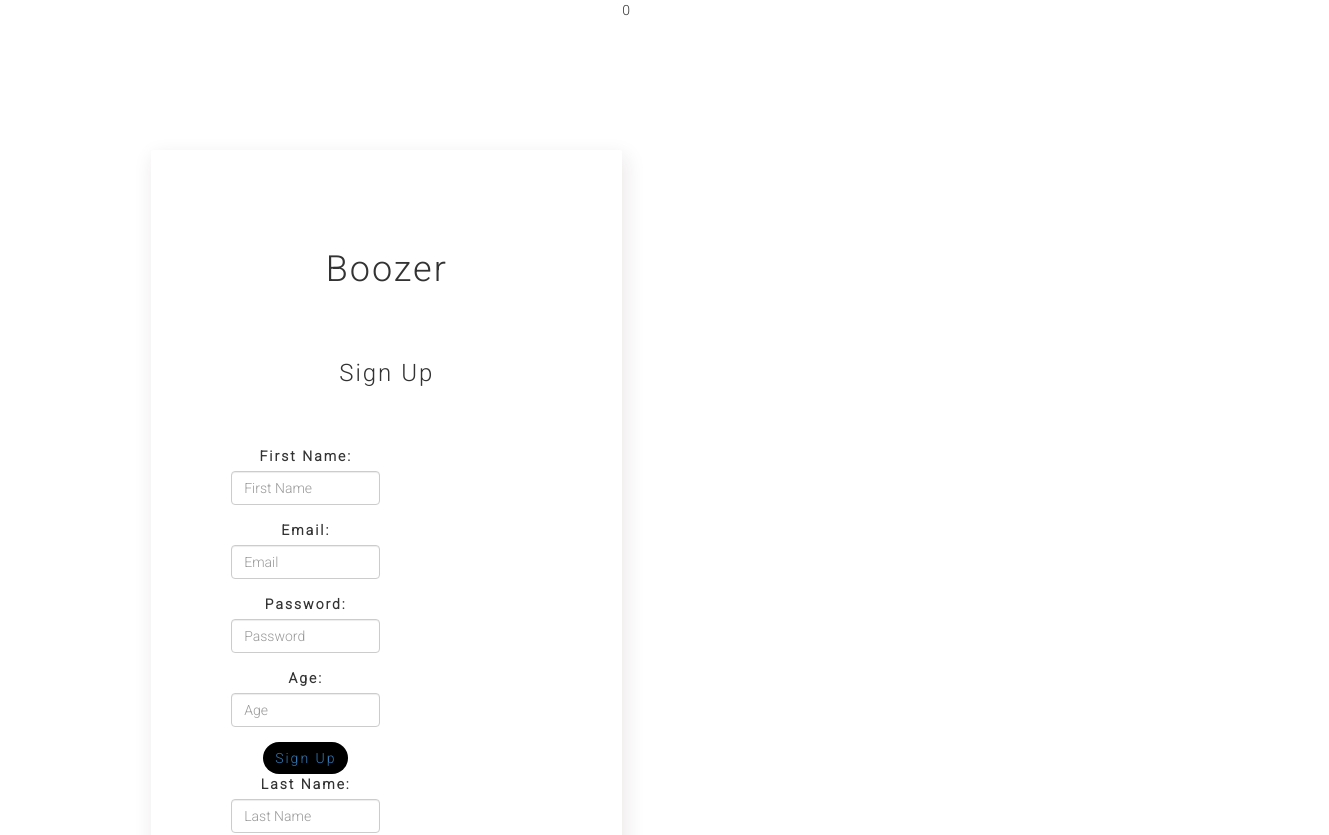
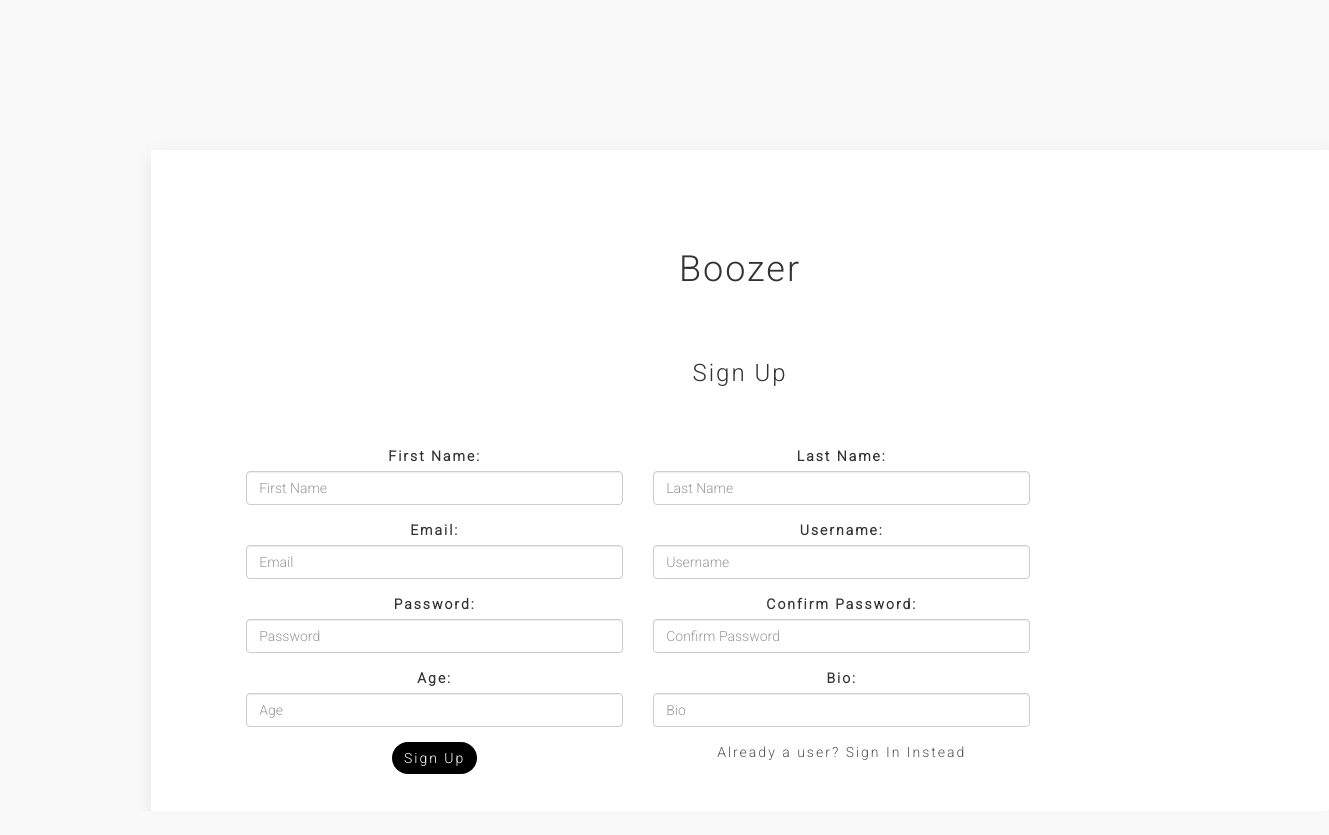
Before and after one commit to silvi180/boozer, a React (Create React App) app: page /signup in a window 1280 px wide. Shown: the top 835 px of the page, 1329 px wide, since content can reach past the window. After the commit the page ends 811 px from the top, so only its background shows below. Built offline with nearby package versions, Linux system fonts and the light colour scheme.

Commit message:
removed show_cocktail route]

```diff
--- a/src/App.js
+++ b/src/App.js
@@ -39,18 +39,18 @@ class App extends React.Component {
       <Router basename="/">
         <div className="container-fluid">
 
-          {!Object.keys(this.state.auth.currentUser).length &&
+          {!Object.keys(this.state.auth.currentUser).length ?
             <React.Fragment>
               <Route exact path="/" render={() =>  <Login handleLogin={this.handleLogin}/>} />
               <Route exact path="/login" render={() =>  <Login handleLogin={this.handleLogin}/>} />
               <Route exact path="/signup" component={SignUp} />
             </React.Fragment>
-          }
-          {Object.keys(this.state.auth.currentUser).length &&
+          : ''}
+          {Object.keys(this.state.auth.currentUser).length ?
             <Container
               logout={this.handleLogout}
               login={this.state.auth.currentUser}/>
-          }
+          : ''}
 
         </div>
       </Router>
--- a/src/Container.js
+++ b/src/Container.js
@@ -272,7 +272,6 @@ class Container extends Component {
             <Route exact path="/search" render={routerProps => {
                  return(
                    <div className="container-fluid content">
-                     <div>
                        <div className="navbar-form pull-right">
                          <SearchBar
                            handleSearch={this.handleSearch}
@@ -294,7 +293,6 @@ class Container extends Component {
                          <SavedDrinks drinks={this.state.user.saved_drinks}/>
                        </div>
                    </div>
-                   </div>
 
                  );
                }}
@@ -311,12 +309,21 @@ class Container extends Component {
               }} />
             <Route exact path="/profile" component={() => {
                 return(
+                  <div className="row margin-top">
                     <UserProfile
                       user={this.state.user}
                       selectSavedDrink={this.selectSavedDrink}
                       removeSavedDrink={this.removeSavedDrink}
                       editSavedDrink={this.handleUpdateCocktail}
                       />
+                    <div className= "col-md-8">
+                      <MainContent
+                        currentCocktail={this.state.currentCocktail}
+                        edit={this.editCocktail}
+                        saveCocktail={this.handleSaveCocktail}
+                        />
+                    </div>
+                  </div>
                 )
               }} />
 
@@ -336,26 +343,6 @@ class Container extends Component {
                 );
               }}
             />
-          <Route exact path="/show_cocktail" render={() => {
-                return(
-                  <div className="row margin-top">
-                    <UserProfile
-                      user={this.state.user}
-                      selectSavedDrink={this.selectSavedDrink}
-                      removeSavedDrink={this.removeSavedDrink}
-                      editSavedDrink={this.handleUpdateCocktail}
-                      />
-                    <div className= "col-md-8">
-                      <MainContent
-                        currentCocktail={this.state.currentCocktail}
-                        edit={this.editCocktail}
-                        saveCocktail={this.handleSaveCocktail}
-                        />
-                    </div>
-                  </div>
-                );
-              }}
-            />
 
           </React.Fragment>
         </Router>
--- a/src/UserSignUp.js
+++ b/src/UserSignUp.js
@@ -35,10 +35,10 @@ export default class SignUp extends Component {
 
   render() {
     return (
-      <form onChange={this.handleChange} onSubmit={(e) => this.handleSubmit(e)} className="col-md-6 content" >
+      <form onChange={this.handleChange} onSubmit={(e) => this.handleSubmit(e)} className="col-md-12 content" >
         <h1>Boozer</h1>
         <h3>Sign Up</h3>
-          <div className="col-xs-6">
+          <div className="col-md-6">
             <div className="form-group">
               <label htmlFor="firstname">First Name:</label>
               <input className="form-control" type="text" value={this.state.firstname} name="firstname" placeholder="First Name"/>
@@ -61,7 +61,7 @@ export default class SignUp extends Component {
               type="submit"
               className="btn btn-default" >Sign Up</NavLink>
           </div>
-          <div className="col-xs-6">
+          <div className="col-md-6">
             <div className="form-group">
               <label htmlFor="firstname">Last Name:</label>
               <input className="form-control" type="text" value={this.state.lastname} name="lastname" placeholder="Last Name"/>
--- a/src/css/App.css
+++ b/src/css/App.css
@@ -2,6 +2,7 @@
 body {
   font-family: 'Roboto', sans-serif;
   letter-spacing: 2px;
+  background-color: #f9f9f9;
 }
 ul {
   list-style-type: none;
@@ -93,6 +94,13 @@ form h3 {
   color: white;
   letter-spacing: 3px;
 }
+/* signup form */
+/* .col-md-12.content {
+  background-color: rgb(255, 255, 255);
+  border-radius: 2px;
+  padding: 100px 80px;
+  margin-top: 150px;
+} */
 
 
 
@@ -103,6 +111,9 @@ form h3 {
   right: 0;
   margin: auto;
   margin-top: 50px;
+}
+.nav>li>a:focus, .nav>li>a:hover {
+  border-radius: 150px;
 }
 a {
   color: #525252;
@@ -152,7 +163,7 @@ h4 {
   box-shadow: 3px 7px 20px 1px rgba(64, 30, 30, 0.1);
 
   padding: 0;
-  margin: 0;
+  margin-left: 1.2%;
   margin-top: 18vh;
   text-align: center;
   width: 90%;
@@ -171,11 +182,11 @@ h4 {
 }
 .row.name {
   width: 30%;
-  margin-right: 20px;
+  margin-right: 50px;
 }
 .row.instructions {
   width: 57%;
-  padding-left: 60px;
+  padding-left: 75px;
   overflow-y: scroll;
   box-shadow: inset 9px -3px 5px 3px rgba(0, 0, 0, 0.03);
 }
```
Lines whose indentation alone changed are shown as unchanged.
